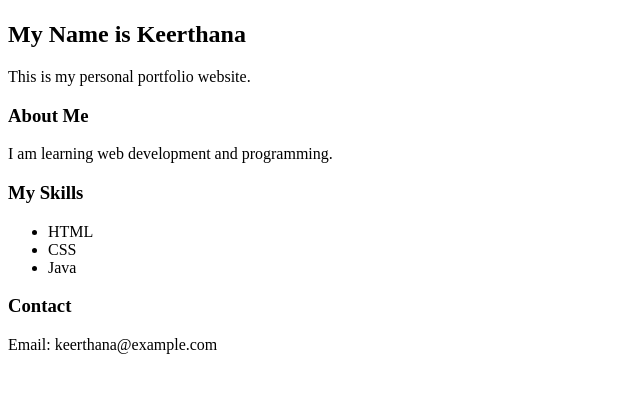
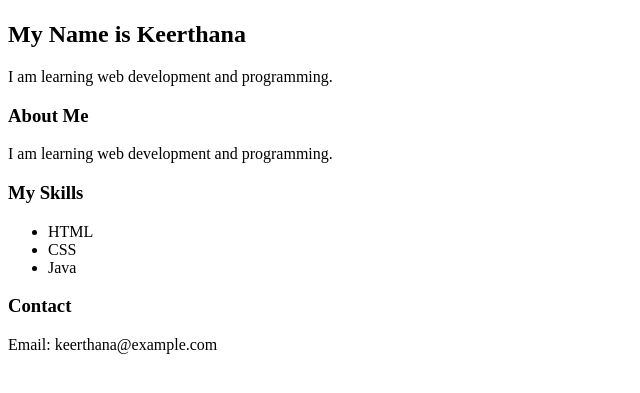
Before and after one commit to keerthanakm2008/personal-portfolio-website, a plain HTML site: page index.html in a window 1280 px wide. Shown: the part 59-452 px from the top of the page, without its empty margins (0-640 px from the left). Drawn offline with Linux system fonts and the light colour scheme.

Commit message:
Update index.html

```diff
--- a/index.html
+++ b/index.html
@@ -7,7 +7,7 @@
 
     <h1>Welcome to My Website</h1>
     <h2>My Name is Keerthana</h2>
-<p>This is my personal portfolio website.</p>
+<p>I am learning web development and programming.</p>
 
 <h3>About Me</h3>
  <p>I am learning web development and programming.</p>
```
